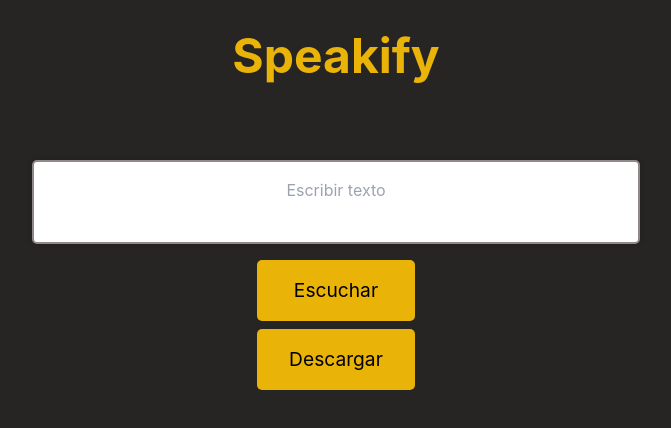
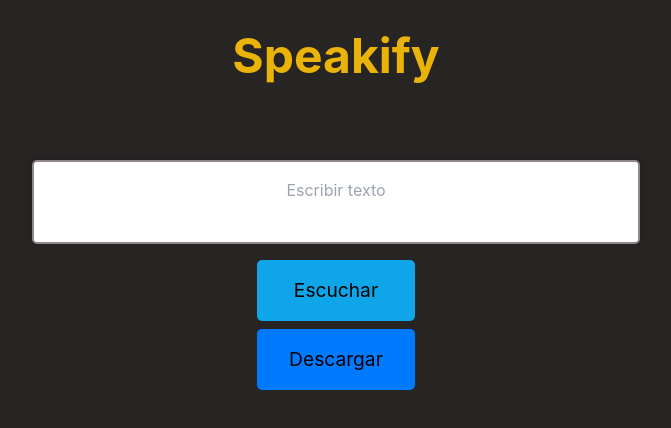
Before and after one commit to patukaelmago/speakify, a React (Create React App) app in the folder speakify/: page / in a window 1280 px wide. Shown: the top 428 px of the page, without its empty margins (304-975 px from the left). Built offline with nearby package versions, Linux system fonts and the light colour scheme.

Commit message:
tailwind config

```diff
--- a/speakify/src/components/Home/Home.jsx
+++ b/speakify/src/components/Home/Home.jsx
@@ -43,14 +43,14 @@
         ></textarea>
         <div className="button-container grid gap-2">
           <button
-            className="button w-full active:bg-pink bg-yellow-500 text-black"
+            className="button w-full active:bg-yellow-500 bg-sky-500 text-black"
             onClick={handleConvertClick}
             to="/"
           >
             Escuchar
           </button>
           <button
-            className="button w-full active:bg-pink bg-yellow-500 text-black"
+            className="button w-full active:bg-pink bg-pink text-black"
             onClick={handleDownloadClick}
           >
             Descargar
```
Also changed, not shown: speakify/tailwind.config.js (renamed from speakify/src/tailwind.config.js).
